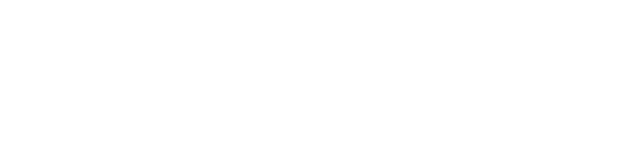
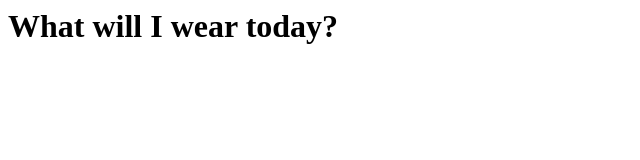
Before and after one commit to Jack-NoFace/whatwilliwear, a plain HTML site: page index.html in a window 1280 px wide. Shown: the whole page, without its empty margins (0-640 px from the left). Drawn offline with Linux system fonts and the light colour scheme.

Commit message:
test commit

```diff
--- a/index.html
+++ b/index.html
@@ -1,3 +1,3 @@
 <html>
-
+    <h1>What will I wear today?</h1>
 </html>
```
